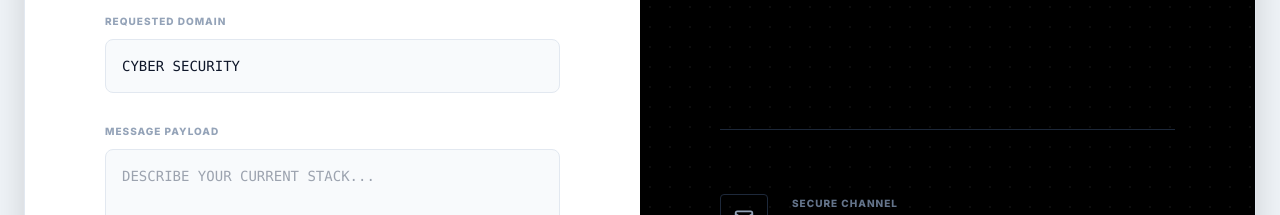
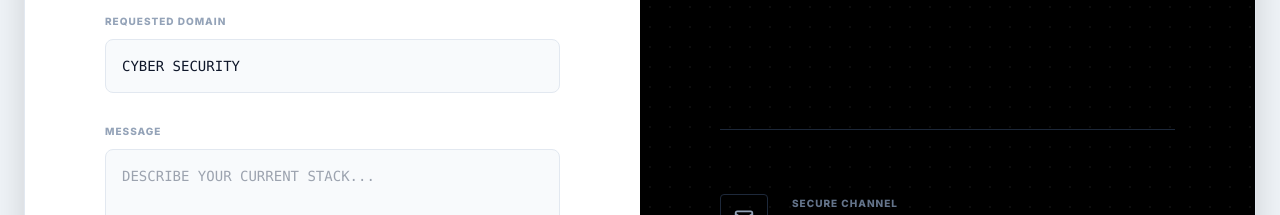
Before and after one commit to tarique313/ByteCodeLabs, a React (Vite) app: page / in a window 1280 px wide. Shown: the part 3060-3275 px from the top of the page. Built offline with nearby package versions, Linux system fonts and the light colour scheme.

Commit message:
Make minor changes

```diff
--- a/App.tsx
+++ b/App.tsx
@@ -393,7 +393,7 @@ const App: React.FC = () => {
                         </select>
                       </div>
                       <div className="space-y-2">
-                        <label className="text-[10px] font-black text-slate-400 uppercase tracking-widest">Message Payload</label>
+                        <label className="text-[10px] font-black text-slate-400 uppercase tracking-widest">Message</label>
                         <textarea
                           name="message"
                           value={formData.message}
@@ -444,15 +444,15 @@ const App: React.FC = () => {
                         <span className="text-black font-bold">HTTPS/TLS 1.3</span>
                       </div>
                       <div className="flex justify-between">
-                        <span className="text-slate-400 font-bold">IDENT:</span>
+                        <span className="text-slate-400 font-bold">Name:</span>
                         <span className="text-black">{formData.name.toUpperCase()}</span>
                       </div>
                       <div className="flex justify-between">
-                        <span className="text-slate-400 font-bold">COMMS:</span>
+                        <span className="text-slate-400 font-bold">Email:</span>
                         <span className="text-black italic">{formData.email}</span>
                       </div>
                       <div className="flex justify-between">
-                        <span className="text-slate-400 font-bold">DOMAIN:</span>
+                        <span className="text-slate-400 font-bold">Service:</span>
                         <span className="text-black">{formData.service.replace('-', ' ').toUpperCase()}</span>
                       </div>
                       <div className="pt-2 flex justify-between text-slate-400 border-t border-slate-100">
```
